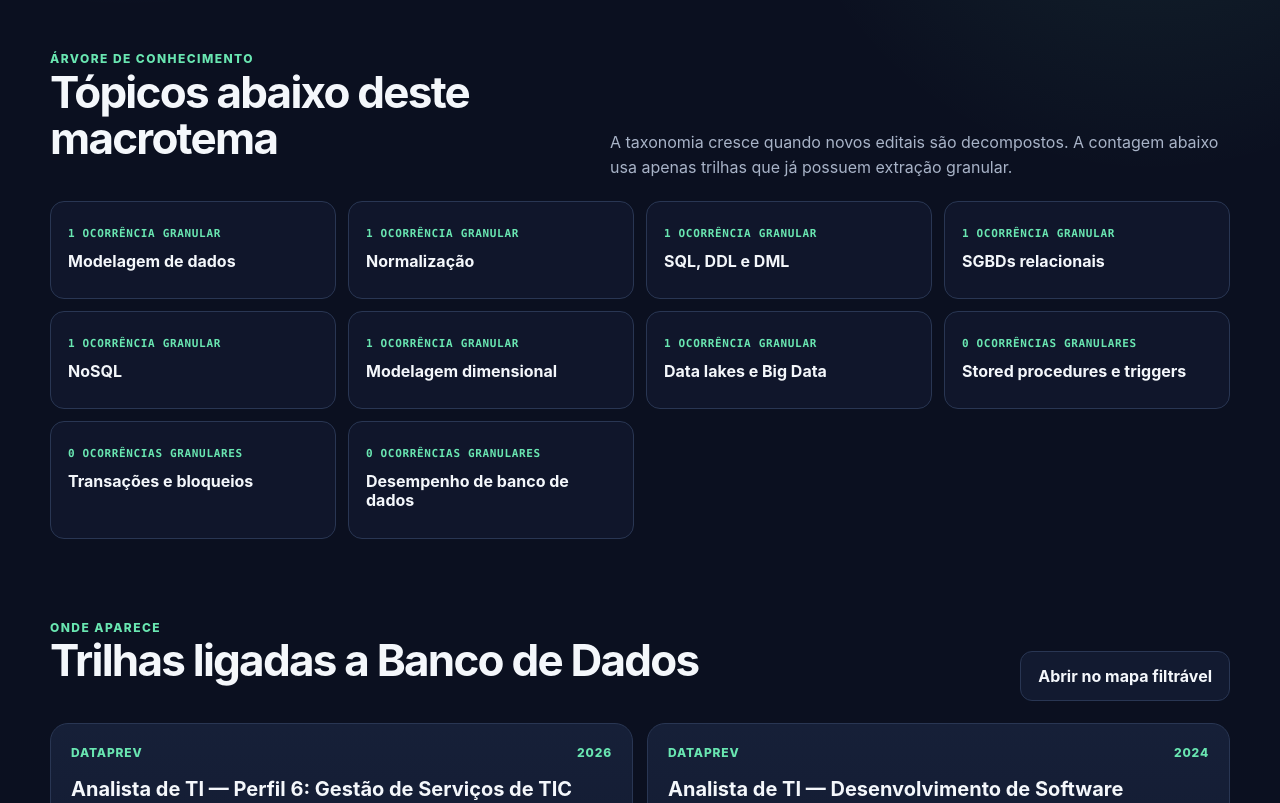
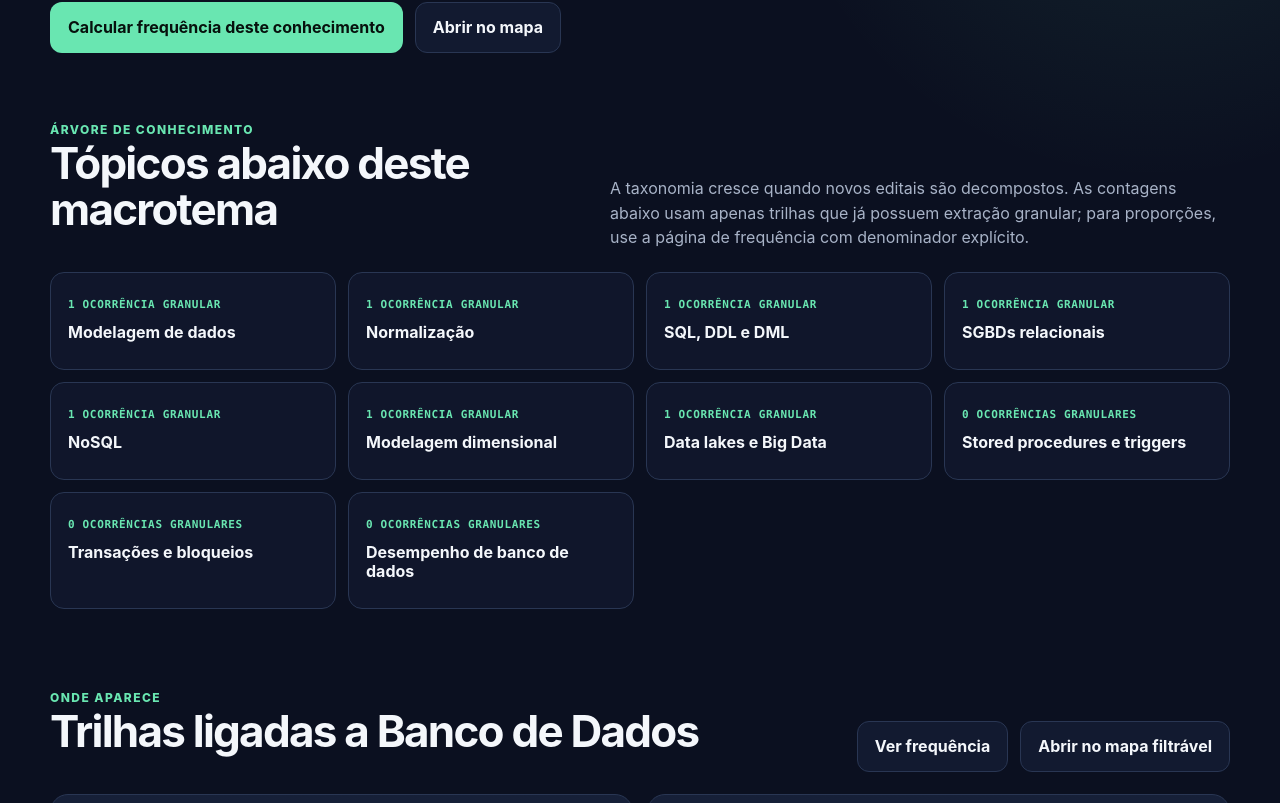
Before and after one commit to cvaraujo11/roadmap-concursos-ti, a Next.js app: page /conhecimentos/banco-dados in a window 1280 px wide. Shown: the part 437-1240 px from the top of the page. Built offline with nearby package versions, Linux system fonts and the light colour scheme.

Commit message:
feat: link knowledge pages to frequency analysis

```diff
--- a/src/app/conhecimentos/[slug]/page.tsx
+++ b/src/app/conhecimentos/[slug]/page.tsx
@@ -29,6 +29,10 @@ export default async function KnowledgePage({ params }: { params: Promise<{ slug
             <div className="stat"><strong>{taxonomy.length}</strong><span>tópicos na taxonomia</span></div>
             <div className="stat"><strong>{granularTracks.length}</strong><span>trilhas já decompostas</span></div>
           </div>
+          <div className="actions" style={{ marginTop: 20 }}>
+            <Link className="button primary" href={`/frequencia?conhecimento=${item.slug}`}>Calcular frequência deste conhecimento</Link>
+            <Link className="button" href={`/mapa?conhecimento=${item.slug}`}>Abrir no mapa</Link>
+          </div>
         </div>
       </section>
 
@@ -36,7 +40,7 @@ export default async function KnowledgePage({ params }: { params: Promise<{ slug
         <div className="container">
           <div className="section-heading">
             <div><div className="eyebrow">Árvore de conhecimento</div><h2>Tópicos abaixo deste macrotema</h2></div>
-            <p>A taxonomia cresce quando novos editais são decompostos. A contagem abaixo usa apenas trilhas que já possuem extração granular.</p>
+            <p>A taxonomia cresce quando novos editais são decompostos. As contagens abaixo usam apenas trilhas que já possuem extração granular; para proporções, use a página de frequência com denominador explícito.</p>
           </div>
           <div className="topic-grid">
             {taxonomy.map((topic) => {
@@ -58,7 +62,10 @@ export default async function KnowledgePage({ params }: { params: Promise<{ slug
         <div className="container">
           <div className="section-heading">
             <div><div className="eyebrow">Onde aparece</div><h2>Trilhas ligadas a {item.name}</h2></div>
-            <Link className="button" href={`/mapa?conhecimento=${item.slug}`}>Abrir no mapa filtrável</Link>
+            <div className="actions">
+              <Link className="button" href={`/frequencia?conhecimento=${item.slug}`}>Ver frequência</Link>
+              <Link className="button" href={`/mapa?conhecimento=${item.slug}`}>Abrir no mapa filtrável</Link>
+            </div>
           </div>
           <div className="map-grid">
             {tracks.map((track) => {
```
